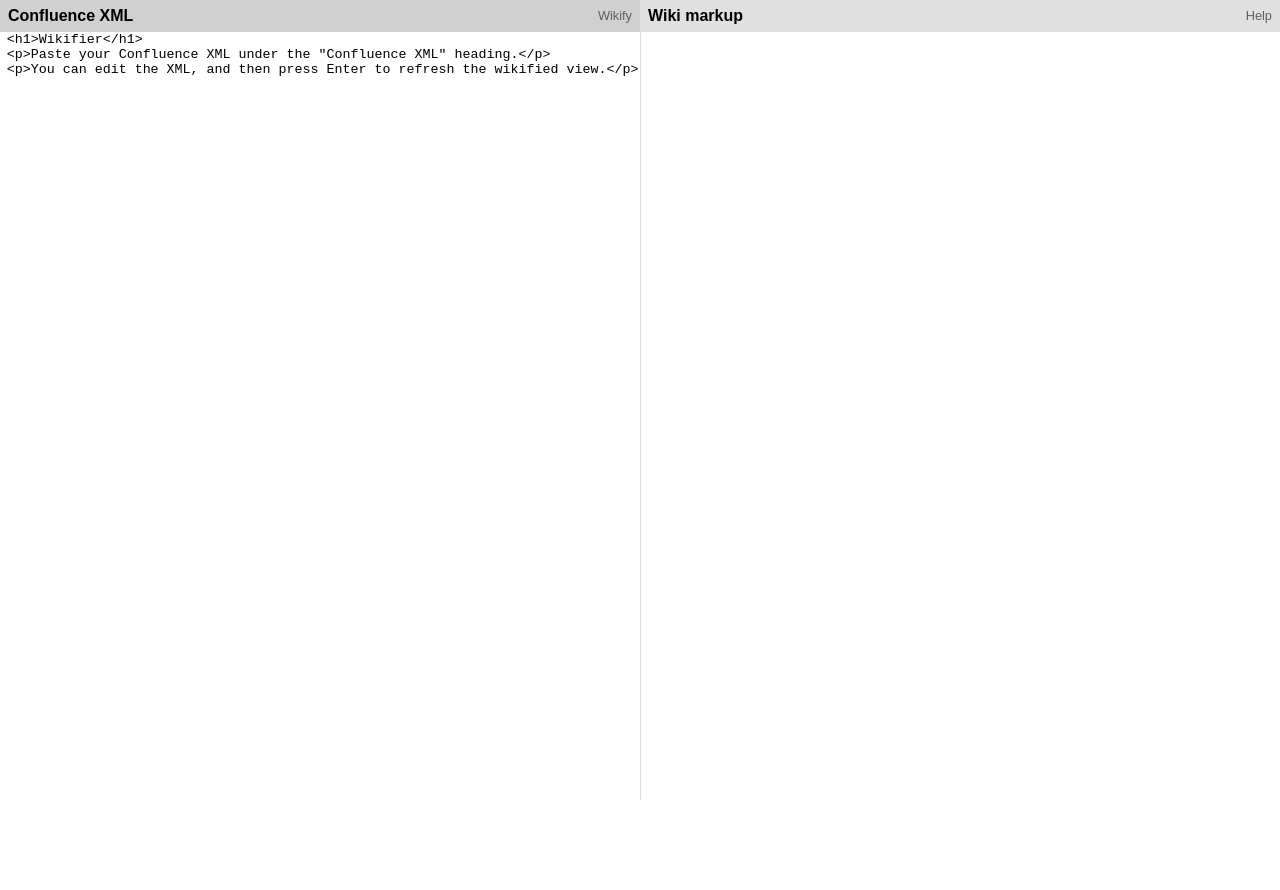
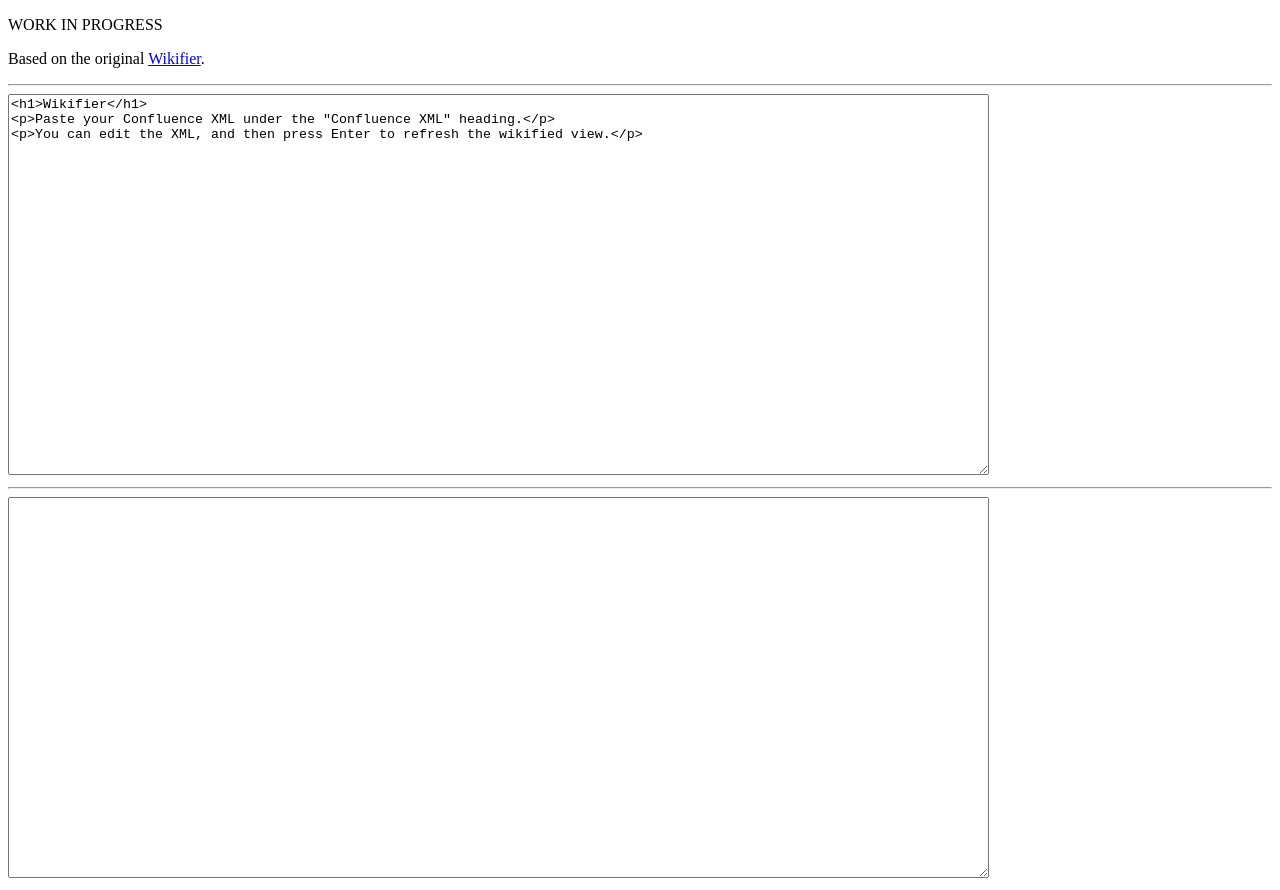
Before and after one commit to highsource/confluence-to-markdown-converter, a plain HTML site: page index.html in a window 1280 px wide. Before the commit the page ends 800 px from the top, so only its background shows below. Drawn offline with Linux system fonts and the light colour scheme; no server answers.

Commit message:
Minor changes.

```diff
--- a/index.html
+++ b/index.html
@@ -5,74 +5,7 @@
 <head>
 <link href="../favicon.ico" rel="shortcut icon"/>
 <title>Wikifier - Convert Confluence XML to wiki markup</title>
-<style type="text/css">
-/* <![CDATA[ */
-*
-{
-  box-sizing: border-box;
-  -moz-box-sizing: border-box;
-}
-html, body
-{
-  height: 100%;
-  width: 100%;
-  font-family: sans-serif;
-  margin: 0;
-  padding: 0;
-  position: relative;
-  font-size: 1em;
-  line-height: 1em;
-}
-form,
-form > fieldset,
-form > fieldset > textarea
-{
-  position: relative;
-  display: block;
-  margin: 0;
-  padding: 0;
-  width: 100%;
-  height: 100%;
-  border: none;
-}
-form > fieldset > textarea
-{
-  white-space: pre-wrap;
-}
-textarea.error
-{
-  background-color: #FFC0C0;
-}
-textarea
-{
-  overflow: auto;
-  resize: none;
-}
-button
-{
-  margin-top: -0.3em; /* Kludge to vertically center button */
-  margin-left: 0.5em;
-}
-a, a:hover, a:active, a:focus
-{
-  outline: 0;
-  text-decoration: none;
-}
-a:hover, a:focus
-{
-  color: #000000;
-}
-a
-{
-  float: right;
-  color: #606060;
-  font-weight: normal;
-  font-size: 0.8em;
-  display: block-inline;
-  margin-left: 2em;
-}
-/* ]]> */
-</style>
+
 <script type="text/javascript">
 // <![CDATA[
 if (window.ActiveXObject) {
@@ -198,16 +131,21 @@ document.getElementById("wikimarkup").value = strWikiMarkup;
 </head>
 <body onload="initialize()">
 
-<!-- Confluence XML -->
-<form style="position: absolute; padding-top: 2em; top: 0; left: 0; height: 100%; width: 50%;" action=""><fieldset><textarea style="padding-left: 0.5em;" id="confluencexml" rows="1" cols="1" onkeyup="keyup(event)">&lt;h1&gt;Wikifier&lt;/h1&gt;
+<p>WORK IN PROGRESS</p>
+
+<p>Based on the original <a href="http://www.amnet.net.au/~ghannington/confluence/wikifier/">Wikifier</a>.</p>
+
+<hr/>
+
+<textarea id="confluencexml" rows="25" cols="120" onkeyup="keyup(event)">&lt;h1&gt;Wikifier&lt;/h1&gt;
 &lt;p&gt;Paste your Confluence XML under the "Confluence XML" heading.&lt;/p&gt;
 &lt;p&gt;You can edit the XML, and then press Enter to refresh the wikified view.&lt;/p&gt;
-</textarea></fieldset></form>
-<div style="position: absolute; width: 50%; height: 2em; top: 0; left: 0; padding: 0.5em; background-color: #D0D0D0; font-weight: bold;"><a href="#" title="Convert to wiki markup" onclick="wikify(); return false;" accesskey="w">Wikify</a>Confluence XML</div>
+</textarea>
 
-<!-- Wiki markup -->
-<form style="position: absolute; padding-top: 2em; top: 0; left: 50%; height: 100%; width: 50%;" action=""><fieldset><textarea style="padding-left: 0.5em; border-left: 1px solid #E0E0E0;" id="wikimarkup" rows="1" cols="1"></textarea></fieldset></form>
-<div style="position: absolute; top: 0; left: 50%; width: 50%; height: 2em; padding: 0.5em; background-color: #E0E0E0; font-weight: bold;"><a href="../readme.html#wikifier" title="Documentation and support details">Help</a>Wiki markup</div>
+<hr/>
+
+<textarea id="wikimarkup" rows="25" cols="120">
+</textarea>
 
 </body>
 </html>
```
